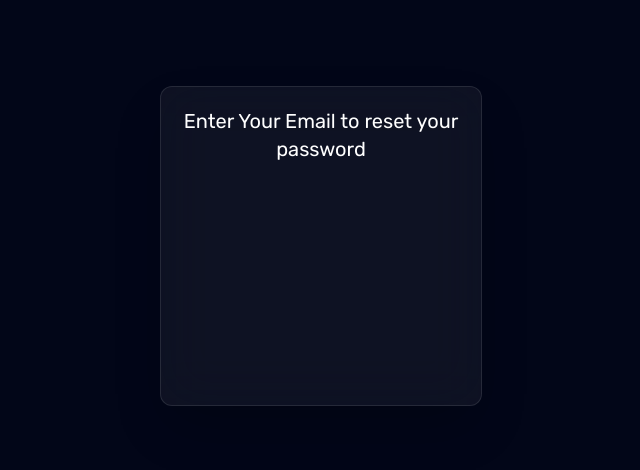
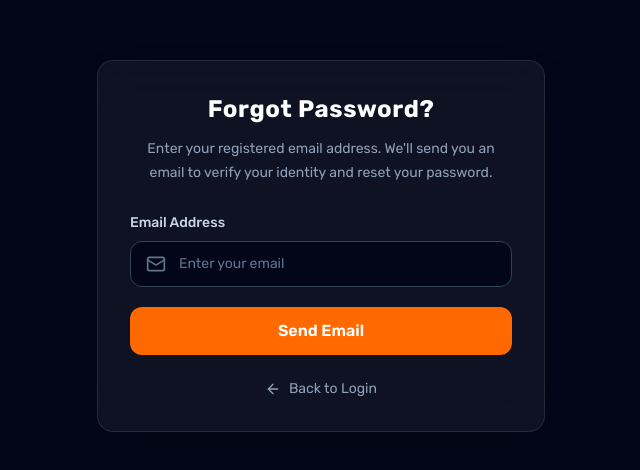
Before and after one commit to vijayk0302/Echo, a React app in the folder Frontend/: page /forget-password in a window 1280 px wide. Shown: the part 154-624 px from the top of the page, without its empty margins (319-959 px from the left). Built offline with nearby package versions, Linux system fonts and the light colour scheme; no server answers; the HTML template or start-up script is replaced by a standard one.

Commit message:
make forgetpassword ui

```diff
--- a/Frontend/src/App.jsx
+++ b/Frontend/src/App.jsx
@@ -11,6 +11,7 @@ import MainLayout from './layout/MainLayout.jsx'
 import SearchPage from './pages/SearchPage.jsx'
 import EditPage from './pages/EditPage.jsx'
 import Passwordrecover from './pages/Passwordrecover.jsx'
+import ResetPassword from './pages/ResetPassword.jsx'
 
 
 const App = () => {
@@ -21,6 +22,7 @@ const App = () => {
     <Routes>
       <Route element={<AuthRoutes />}>
         <Route path='/forget-password' element={<Passwordrecover />} />
+        <Route path='/reset-password/:token' element={<ResetPassword />} />
         <Route path='/login' element={<Login />} />
         <Route path='/signup' element={<SignUp />} />
         <Route path='/' element={<Home />} />
--- a/Frontend/src/pages/Passwordrecover.jsx
+++ b/Frontend/src/pages/Passwordrecover.jsx
@@ -1,14 +1,92 @@
-import React from 'react'
+import { Mail, ArrowLeft } from "lucide-react";
+import { useState } from "react";
+import api from "../api/api";
 
 const Passwordrecover = () => {
+    const [email, setEmail] = useState("")
+    const [step, setStep] = useState("first")
+    const [loading, setLoading] = useState(false)
+    const [error, setError] = useState('')
+    const handleSubmit = async (e) => {
+        e.preventDefault()
+        setLoading(true)
+        try {
+            const res = await api.post('/api/auth/forget-password', { email })
+            console.log(res.data)
+            setStep("second")
+        } catch (error) {
+            setError(error.response?.data?.message ||
+                "Something went wrong")
+
+        } finally {
+            setLoading(false)
+        }
+
+    }
     return (
-        <div className='bg-slate-950 h-screen w-full text-white flex justify-center items-center'>
-            <div className='h-[40%] w-[full] sm:max-w-lg border flex justify-center border-white/10 bg-white/5 rounded-xl backdrop-blur-xl shadow-2xl'>
-            <h1 className='text-center sm:w-80 w-full text-sm mt-5 px-2 sm:text-xl h-fit'>Enter Your Email to reset your password</h1>
+        <>
+            {
+                step === "second" ? ("hello") : (<>
+                    <div className="min-h-screen w-full bg-slate-950 text-white flex justify-center items-center px-4">
+                        <div className="w-full max-w-md border border-white/10 bg-white/5 rounded-2xl backdrop-blur-xl shadow-2xl p-6 sm:p-8">
 
-            </div>
+                            <h1 className="text-center text-2xl font-bold tracking-wide">
+                                Forgot Password?
+                            </h1>
 
-        </div>
+                            <p className="text-center text-sm text-slate-400 mt-3 leading-6">
+                                Enter your registered email address. We'll send you an email to
+                                verify your identity and reset your password.
+                            </p>
+
+
+                            <form onSubmit={handleSubmit} className="mt-7">
+
+                                <label
+                                    htmlFor="email"
+                                    className="block text-sm font-medium text-slate-300 mb-2"
+                                >
+                                    Email Address
+                                </label>
+
+                                <div className="relative">
+                                    <Mail className="absolute left-4 top-1/2 -translate-y-1/2 h-5 w-5 text-slate-500" />
+
+                                    <input
+                                        id="email"
+                                        type="email"
+                                        value={email}
+                                        onChange={(e) => setEmail(e.target.value)}
+                                        placeholder="Enter your email"
+                                        autoComplete="email"
+                                        required
+                                        className="w-full rounded-xl border border-slate-700 bg-slate-950 py-3 pl-12 pr-4 text-sm text-white placeholder:text-slate-500 outline-none transition focus:border-orange-500 focus:ring-2 focus:ring-orange-500/20"
+                                    />
+                                </div>
+
+                                <button
+                                    disabled={loading}
+                                    type="submit"
+                                    className="mt-5 w-full rounded-xl bg-orange-500 py-3 font-semibold text-white transition disabled:cursor-not-allowed hover:bg-orange-600 active:scale-[0.98]"
+                                >
+                                    {loading ? "Please wait" : "Send Email"}
+                                </button>
+                            </form>
+
+                            <a
+                                href="/login"
+                                className="mt-6 flex items-center justify-center gap-2 text-sm text-slate-400 transition hover:text-orange-500"
+                            >
+                                <ArrowLeft className="h-4 w-4" />
+                                Back to Login
+                            </a>
+
+                        </div>
+                    </div>
+                </>)
+            }
+        </>
+
     )
 }
 
--- /dev/null
+++ b/Frontend/src/pages/ResetPassword.jsx
@@ -0,0 +1,9 @@
+import React from 'react'
+
+const ResetPassword = () => {
+  return (
+    <div>ResetPassword</div>
+  )
+}
+
+export default ResetPassword
```
